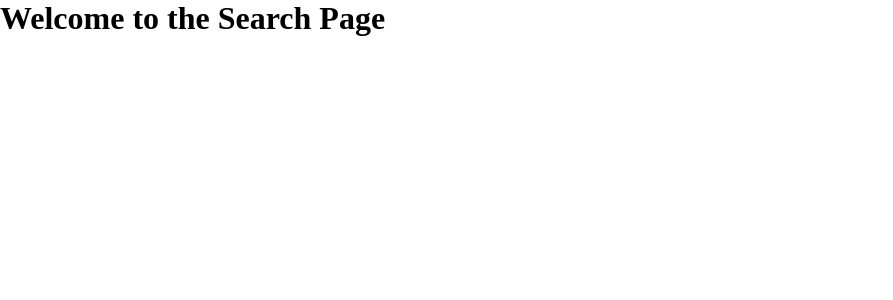
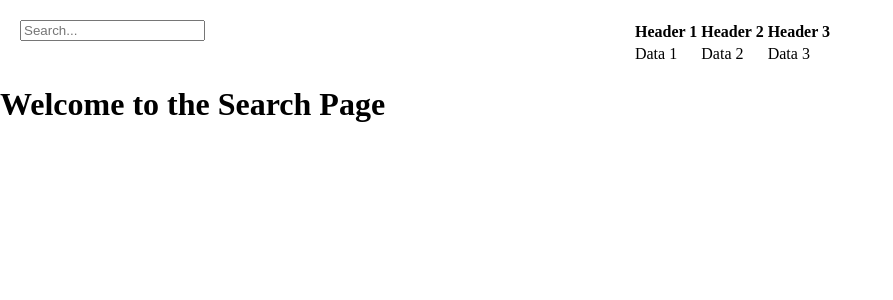
Before and after one commit to SpMcgarry/SeanMcGarryPortfolio, a Flask app: template specialMints/templates/index.html in a window 1280 px wide. Shown: the top 300 px of the page, without its empty margins (0-893 px from the left). Run offline with Flask 3, Linux system fonts and the light colour scheme; the template is opened without the code that fills it, so the values that code supplies are empty.

Commit message:
Update index.html

```diff
--- a/specialMints/templates/index.html
+++ b/specialMints/templates/index.html
@@ -3,14 +3,51 @@
 <head>
     <meta charset="UTF-8">
     <meta name="viewport" content="width=device-width, initial-scale=1.0">
-    <title>Search Page</title>
+    <title>Combined Page</title>
     <link rel="stylesheet" href="{{ url_for('static', filename='css/styles.css') }}">
 </head>
+<body>
+
+<!-- Content for the first page -->
+<div class="container">
+    <div class="left-column">
+        <input type="text" class="search-field" placeholder="Search...">
+    </div>
+    <div class="right-column">
+        <div class="table-container">
+            <table>
+                <thead>
+                    <tr>
+                        <th>Header 1</th>
+                        <th>Header 2</th>
+                        <th>Header 3</th>
+                    </tr>
+                </thead>
+                <tbody>
+                    <tr>
+                        <td>Data 1</td>
+                        <td>Data 2</td>
+                        <td>Data 3</td>
+                    </tr>
+                    <!-- Add more rows as needed -->
+                </tbody>
+            </table>
+        </div>
+    </div>
+    <div class="space-column">
+        <!-- Add content for the space column -->
+    </div>
+</div>
+
+<!-- Content for the second page -->
+<div>
+    <h1>Welcome to the Search Page</h1>
+    <!-- Add your search form here -->
+</div>
+
 <!-- Start of HubSpot Embed Code -->
 <script type="text/javascript" id="hs-script-loader" async defer src="//js.hs-scripts.com/43724279.js"></script>
 <!-- End of HubSpot Embed Code -->
-<body>
-    <h1>Welcome to the Search Page</h1>
-    <!-- Add your search form here -->
+
 </body>
 </html>
```
